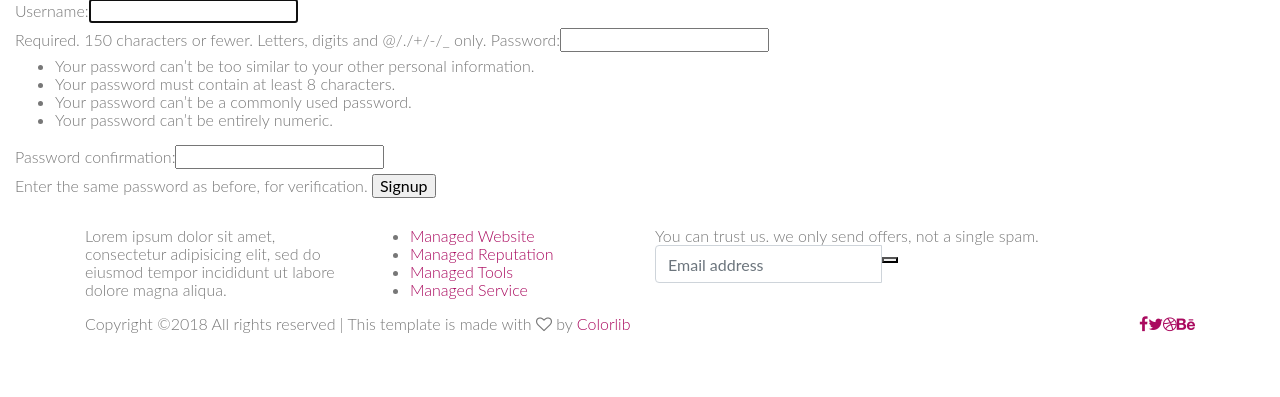
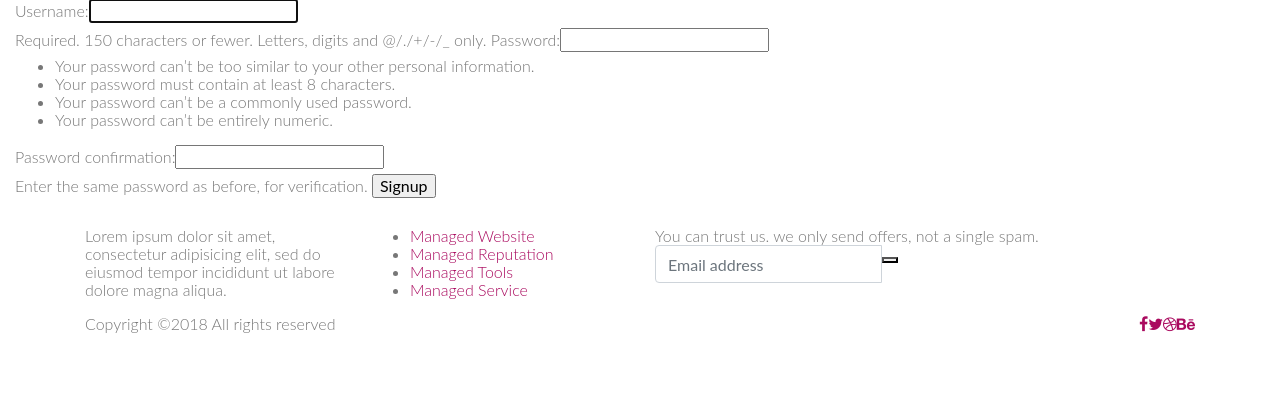
Before and after one commit to Sharma-Hrishabh/RajCoin-Digifest2k18, a Django app: page /accounts/signup/ in a window 1280 px wide. Shown: the part 403-800 px from the top of the page. Run offline with Django 3.2, Linux system fonts and the light colour scheme; parts of the project's set-up code (start-up, migrations or seed data) failed here and were passed over; some libraries are stand-ins or nearby versions.

Commit message:
final-submit

```diff
--- a/templates/base_layout.html
+++ b/templates/base_layout.html
@@ -140,8 +140,7 @@
 					<div class="footer-bottom d-flex justify-content-between align-items-center flex-wrap">
 						<p class="footer-text m-0">
 							<!-- Link back to Colorlib can't be removed. Template is licensed under CC BY 3.0. -->
-Copyright &copy;<script>document.write(new Date().getFullYear());</script> All rights reserved | This template is made with <i class="fa fa-heart-o" aria-hidden="true"></i> by <a href="https://colorlib.com" target="_blank">Colorlib</a>
-<!-- Link back to Colorlib can't be removed. Template is licensed under CC BY 3.0. -->
+Copyright &copy;<script>document.write(new Date().getFullYear());</script> All rights reserved
 						</p>
 						<div class="footer-social d-flex align-items-center">
 							<a href="#"><i class="fa fa-facebook"></i></a>
```
Also changed, not shown: README.md.
